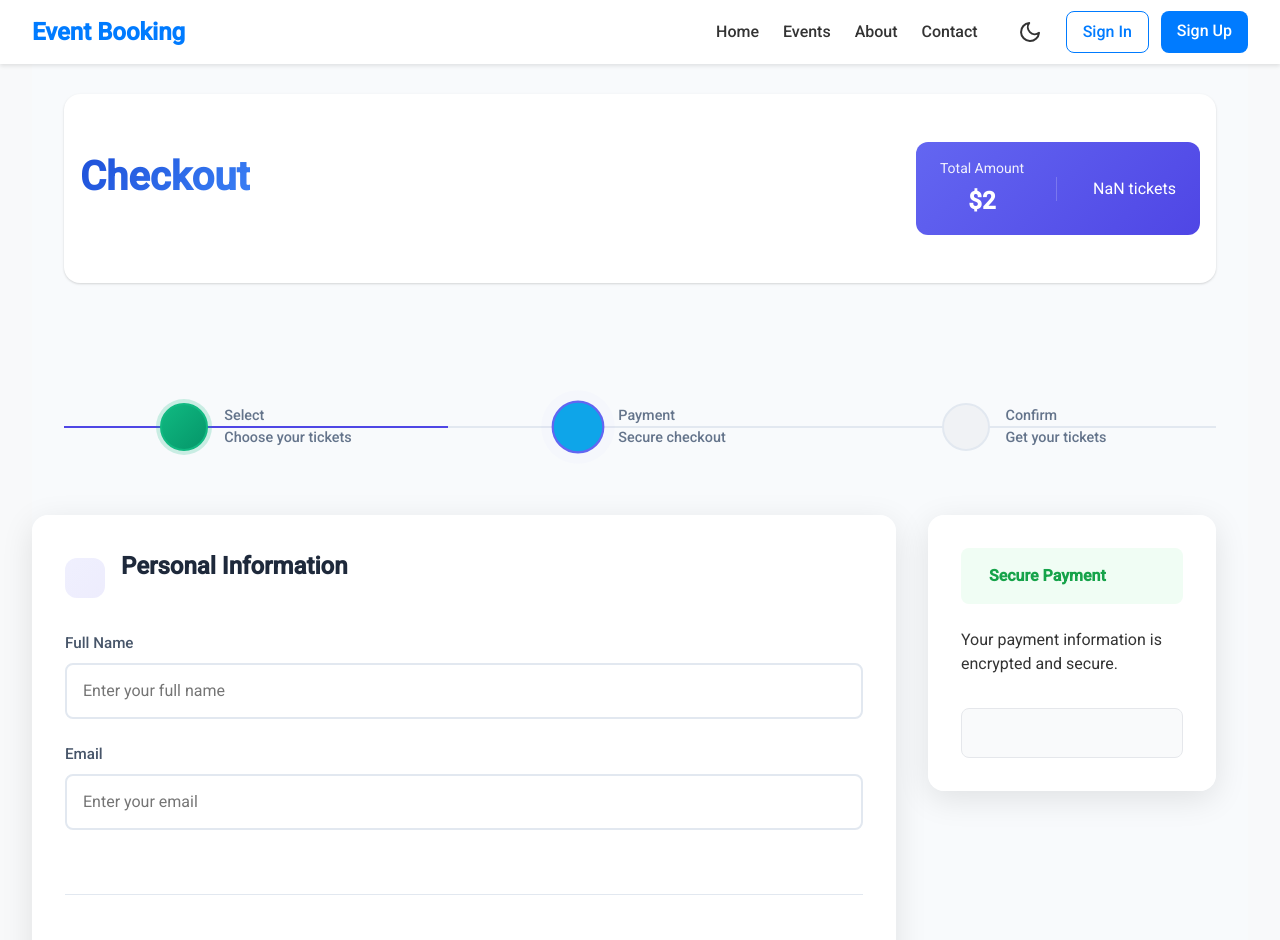
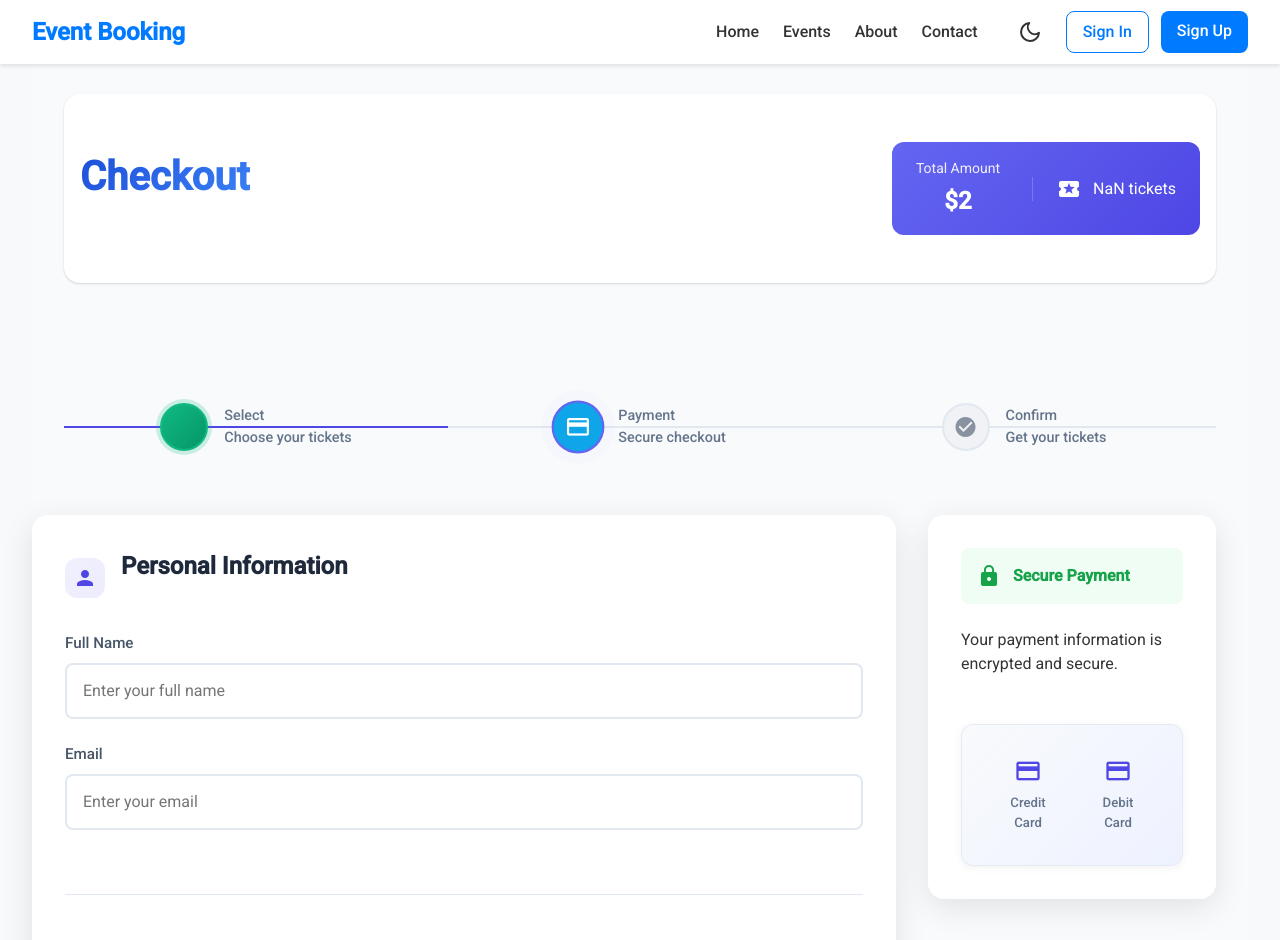
Before and after one commit to HossamAhmedFouad/ATC_01116535351, an Angular app: page /payment in a window 1280 px wide. Shown: the top 940 px of the page. Built offline with nearby package versions, Linux system fonts and the light colour scheme.

Commit message:
feat(payment): replace Font Awesome icons with Material icons for consistency and improved UI

```diff
--- a/src/app/pages/payment/payment.component.css
+++ b/src/app/pages/payment/payment.component.css
@@ -394,20 +394,46 @@
 .card-logos {
   display: flex;
   justify-content: space-between;
+  align-items: center;
+  gap: 1rem;
   padding: 1.5rem;
-  background: #f8fafc;
-  border-radius: var(--radius-md);
-  border: 1px solid var(--border-color);
+  background: #f9fafb;
+  border-radius: 12px;
+  border: 1px solid #e5e7eb;
+  flex-wrap: wrap;
+  margin-top: 1.5rem;
 }
 
-.card-logos i {
-  font-size: 2rem;
-  color: var(--text-secondary);
-  transition: color 0.2s ease;
+.payment-icon-wrapper {
+  display: flex;
+  flex-direction: column;
+  align-items: center;
+  gap: 0.5rem;
+  padding: 0.75rem;
+  border-radius: 8px;
+  transition: all 0.3s ease;
+  background-color: white;
+  box-shadow: 0 2px 5px rgba(0, 0, 0, 0.05);
+  min-width: 60px;
 }
 
-.card-logos i:hover {
-  color: var(--text-primary);
+.payment-icon-wrapper:hover {
+  transform: translateY(-3px);
+  box-shadow: 0 5px 15px rgba(0, 0, 0, 0.1);
+  background-color: #f0f7ff;
+}
+
+.payment-icon {
+  font-size: 28px;
+  height: 28px;
+  width: 28px;
+  color: #4f46e5;
+}
+
+.payment-icon-wrapper span {
+  font-size: 0.75rem;
+  font-weight: 500;
+  color: #475569;
 }
 
 .success-container {
@@ -437,12 +463,11 @@
   animation: successPop 0.5s ease;
 }
 
-.success-icon i {
-  font-size: 2.5rem;
-  background: linear-gradient(135deg, #10b981 0%, #059669 100%);
-  -webkit-background-clip: text;
-  background-clip: text;
-  -webkit-text-fill-color: transparent;
+.success-icon mat-icon {
+  font-size: 48px;
+  width: 48px;
+  height: 48px;
+  color: #10b981;
 }
 
 .success-icon::after {
@@ -491,7 +516,7 @@
 }
 
 .ticket-id {
-  display: inline-flex;
+  display: flex;
   align-items: center;
   gap: 0.75rem;
   padding: 1rem 2rem;
@@ -607,7 +632,7 @@
   padding: 1rem;
   border-radius: 8px;
   margin: 1.5rem 0;
-  display: inline-block;
+  display: inline-flex;
 }
 
 .ticket-id strong {
@@ -918,8 +943,17 @@
   gap: 0.75rem;
 }
 
-.loading-spinner i {
-  animation: spin 1s linear infinite;
+.spin {
+  animation: spin 1.2s linear infinite;
+}
+
+@keyframes spin {
+  0% {
+    transform: rotate(0deg);
+  }
+  100% {
+    transform: rotate(360deg);
+  }
 }
 
 .secure-payment-info {
@@ -1110,3 +1144,171 @@
     width: 100%;
   }
 }
+
+/* Reset default Material icon styles */
+mat-icon {
+  font-size: 24px;
+  height: 24px;
+  width: 24px;
+  align-items: center;
+}
+
+.step-icon mat-icon {
+  color: inherit;
+  transition: all 0.3s ease;
+  font-size: 24px;
+}
+
+.section-icon mat-icon {
+  color: #4f46e5;
+  font-size: 24px;
+}
+
+.loading-spinner mat-icon.spin {
+  animation: spin 1s linear infinite;
+}
+
+.success-icon mat-icon {
+  font-size: 48px;
+  height: 48px;
+  width: 48px;
+  color: #10b981;
+}
+
+.card-logos {
+  display: flex;
+  justify-content: space-between;
+  align-items: center;
+  gap: 1rem;
+  padding: 1.5rem;
+  background: #f9fafb;
+  border-radius: 8px;
+  border: 1px solid #e5e7eb;
+}
+
+.card-logos img {
+  height: 30px;
+  width: auto;
+  object-fit: contain;
+  opacity: 0.8;
+  filter: grayscale(100%);
+  transition: all 0.3s ease;
+}
+
+.card-logos img:hover {
+  opacity: 1;
+  filter: grayscale(0%);
+  transform: scale(1.05);
+}
+
+.ticket-preview mat-icon {
+  font-size: 24px;
+  color: white;
+}
+
+.security-badge mat-icon {
+  font-size: 24px;
+  color: #16a34a;
+}
+
+.ticket-id mat-icon {
+  font-size: 24px;
+  color: #059669;
+}
+
+.success-actions mat-icon {
+  font-size: 20px;
+}
+
+@keyframes spin {
+  from {
+    transform: rotate(0deg);
+  }
+  to {
+    transform: rotate(360deg);
+  }
+}
+
+.modern-payment-methods {
+  display: flex;
+  justify-content: space-between;
+  align-items: center;
+  background: linear-gradient(135deg, #f8fafc 0%, #eef2ff 100%);
+  border-radius: 12px;
+  border: 1px solid rgba(226, 232, 240, 0.8);
+  padding: 1.25rem;
+  margin-top: 1rem;
+  box-shadow: 0 2px 10px rgba(0, 0, 0, 0.05);
+}
+
+.payment-method-item {
+  display: flex;
+  flex-direction: column;
+  align-items: center;
+  gap: 0.5rem;
+  padding: 0.75rem 1rem;
+  border-radius: 8px;
+  transition: all 0.3s ease;
+  text-align: center;
+  position: relative;
+}
+
+.payment-method-item::after {
+  content: "";
+  position: absolute;
+  bottom: -4px;
+  left: 50%;
+  transform: translateX(-50%);
+  width: 0;
+  height: 2px;
+  background: linear-gradient(90deg, #4f46e5, #6366f1);
+  transition: width 0.3s ease;
+}
+
+.payment-method-item:hover {
+  background: rgba(255, 255, 255, 0.8);
+  transform: translateY(-3px);
+}
+
+.payment-method-item:hover::after {
+  width: 80%;
+}
+
+.payment-method-item mat-icon {
+  font-size: 28px;
+  height: 28px;
+  width: 28px;
+  color: #4f46e5;
+  transition: all 0.3s ease;
+}
+
+.payment-method-item:hover mat-icon {
+  transform: scale(1.1);
+  color: #6366f1;
+}
+
+.payment-method-item span {
+  font-size: 0.825rem;
+  font-weight: 500;
+  color: #64748b;
+  transition: color 0.3s ease;
+}
+
+.payment-method-item:hover span {
+  color: #4f46e5;
+}
+
+/* Fix responsive issues */
+@media (max-width: 576px) {
+  .modern-payment-methods {
+    flex-direction: column;
+    gap: 1rem;
+  }
+
+  .payment-method-item {
+    width: 100%;
+    flex-direction: row;
+    justify-content: flex-start;
+    gap: 1rem;
+  }
+}
--- a/src/app/pages/payment/payment.component.html
+++ b/src/app/pages/payment/payment.component.html
@@ -10,7 +10,7 @@
           >
         </div>
         <div class="ticket-preview">
-          <i class="fas fa-ticket-alt"></i>
+          <mat-icon>local_activity</mat-icon>
           <span
             >{{ ticketCount }}
             {{ ticketCount === 1 ? "ticket" : "tickets" }}</span
@@ -26,7 +26,7 @@
       </div>
       <div class="step-content">
         <div class="step-icon">
-          <i class="fas fa-ticket fa-lg"></i>
+          <mat-icon>local_activity</mat-icon>
         </div>
         <div class="step-info">
           <span class="step-label">Select</span>
@@ -48,7 +48,7 @@
       </div>
       <div class="step-content">
         <div class="step-icon">
-          <i class="fas fa-credit-card"></i>
+          <mat-icon>credit_card</mat-icon>
         </div>
         <div class="step-info">
           <span class="step-label">Payment</span>
@@ -67,7 +67,7 @@
       </div>
       <div class="step-content">
         <div class="step-icon">
-          <i class="fas fa-check-circle"></i>
+          <mat-icon>check_circle</mat-icon>
         </div>
         <div class="step-info">
           <span class="step-label">Confirm</span>
@@ -89,7 +89,7 @@
         <div class="form-section">
           <div class="section-header">
             <div class="section-icon">
-              <i class="fas fa-user-circle fa-lg"></i>
+              <mat-icon>person</mat-icon>
             </div>
             <h2>Personal Information</h2>
           </div>
@@ -133,7 +133,7 @@
         <div class="form-section">
           <div class="section-header">
             <div class="section-icon">
-              <i class="fas fa-credit-card fa-lg"></i>
+              <mat-icon>credit_card</mat-icon>
             </div>
             <h2>Payment Details</h2>
           </div>
@@ -201,7 +201,7 @@
         <div class="form-section">
           <div class="section-header">
             <div class="section-icon">
-              <i class="fas fa-receipt"></i>
+              <mat-icon>receipt</mat-icon>
             </div>
             <h2>Order Summary</h2>
           </div>
@@ -228,7 +228,7 @@
           >
             <span *ngIf="!loading">Pay Now</span>
             <span *ngIf="loading" class="loading-spinner">
-              <i class="fas fa-spinner fa-spin" aria-hidden="true"></i>
+              <mat-icon class="spin">sync</mat-icon>
               Processing...
             </span>
           </button>
@@ -238,16 +238,20 @@
 
     <div class="secure-payment-info">
       <div class="security-badge">
-        <i class="fas fa-lock"></i>
+        <mat-icon>lock</mat-icon>
         <span>Secure Payment</span>
       </div>
       <p>Your payment information is encrypted and secure.</p>
       <div class="payment-logos">
-        <div class="card-logos">
-          <i class="fab fa-cc-visa"></i>
-          <i class="fab fa-cc-mastercard"></i>
-          <i class="fab fa-cc-amex"></i>
-          <i class="fab fa-cc-discover"></i>
+        <div class="modern-payment-methods">
+          <div class="payment-method-item">
+            <mat-icon>credit_card</mat-icon>
+            <span>Credit Card</span>
+          </div>
+          <div class="payment-method-item">
+            <mat-icon>payment</mat-icon>
+            <span>Debit Card</span>
+          </div>
         </div>
       </div>
     </div>
@@ -258,18 +262,17 @@
 <div class="success-view" *ngIf="currentStep === 'complete'">
   <div class="success-container">
     <div class="success-icon">
-      <i class="fas fa-check-circle"></i>
+      <mat-icon>check_circle</mat-icon>
     </div>
     <h2>Payment Successful!</h2>
     <div class="success-details">
       <p>Thank you for your purchase. Your tickets have been confirmed.</p>
       <div class="ticket-id">
-        <span>Ticket ID:</span>
+        <mat-icon>confirmation_number</mat-icon>
         <strong>{{ ticketId }}</strong>
       </div>
       <p class="info-text">
-        A confirmation email has been sent to
-        {{ paymentForm.get("email")?.value }}
+        A confirmation email has been sent to your email address.
       </p>
     </div>
     <div class="success-actions">
@@ -277,12 +280,12 @@
         class="view-ticket-button"
         (click)="router.navigate(['/tickets'])"
       >
-        <i class="fas fa-ticket-alt"></i>
-        View My Tickets
+        <mat-icon>local_activity</mat-icon>
+        View Tickets
       </button>
       <button class="home-button" (click)="router.navigate(['/'])">
-        <i class="fas fa-home"></i>
-        Return to Home
+        <mat-icon>home</mat-icon>
+        Back to Home
       </button>
     </div>
   </div>
--- a/src/app/pages/payment/payment.component.ts
+++ b/src/app/pages/payment/payment.component.ts
@@ -4,11 +4,12 @@ import { FormBuilder, FormGroup, Validators } from '@angular/forms';
 import { HttpClient } from '@angular/common/http';
 import { CommonModule } from '@angular/common';
 import { ReactiveFormsModule } from '@angular/forms';
+import { MatIconModule } from '@angular/material/icon';
 
 @Component({
   selector: 'app-payment',
   standalone: true,
-  imports: [CommonModule, ReactiveFormsModule],
+  imports: [CommonModule, ReactiveFormsModule, MatIconModule],
   providers: [],
   templateUrl: './payment.component.html',
   styleUrls: ['./payment.component.css'],
```
